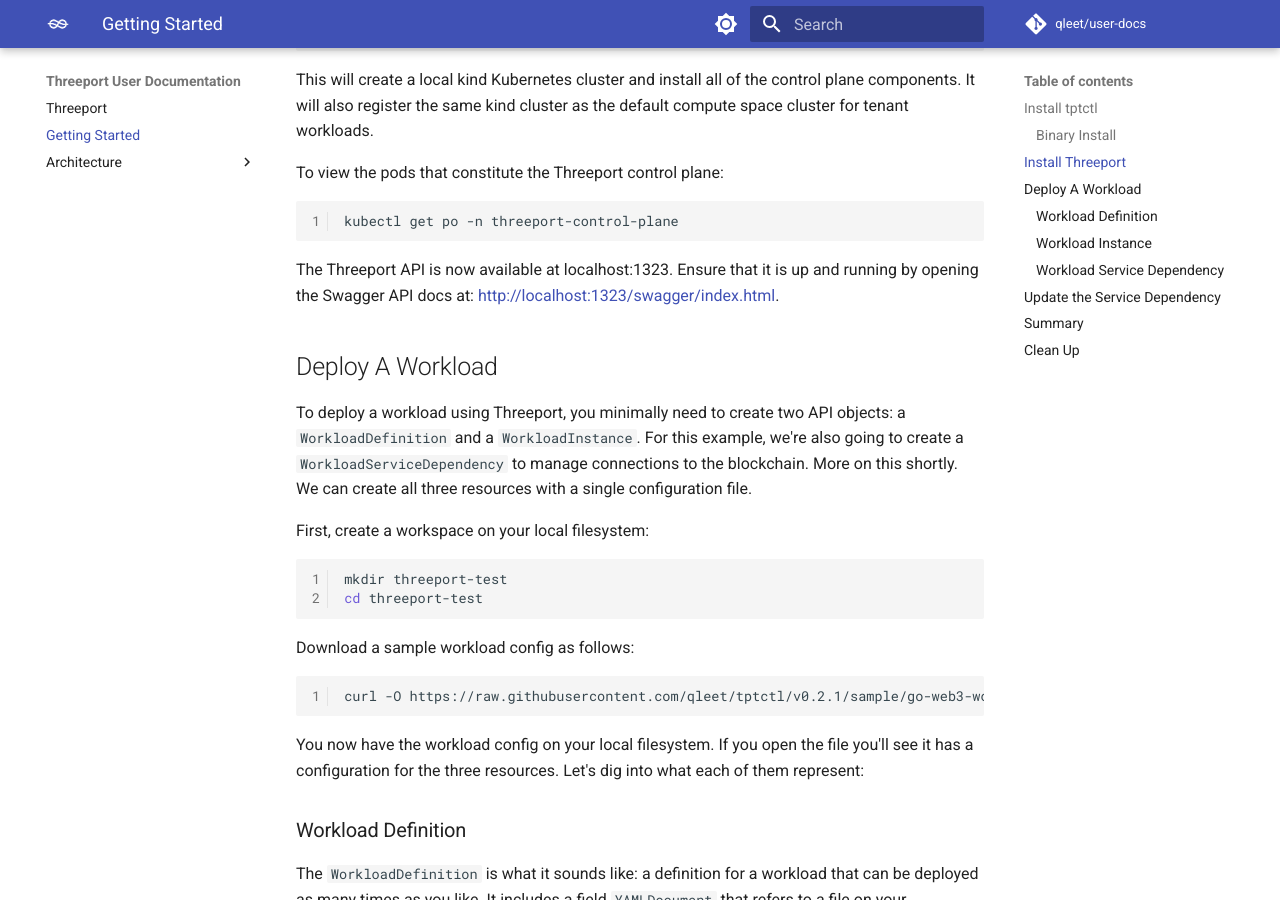
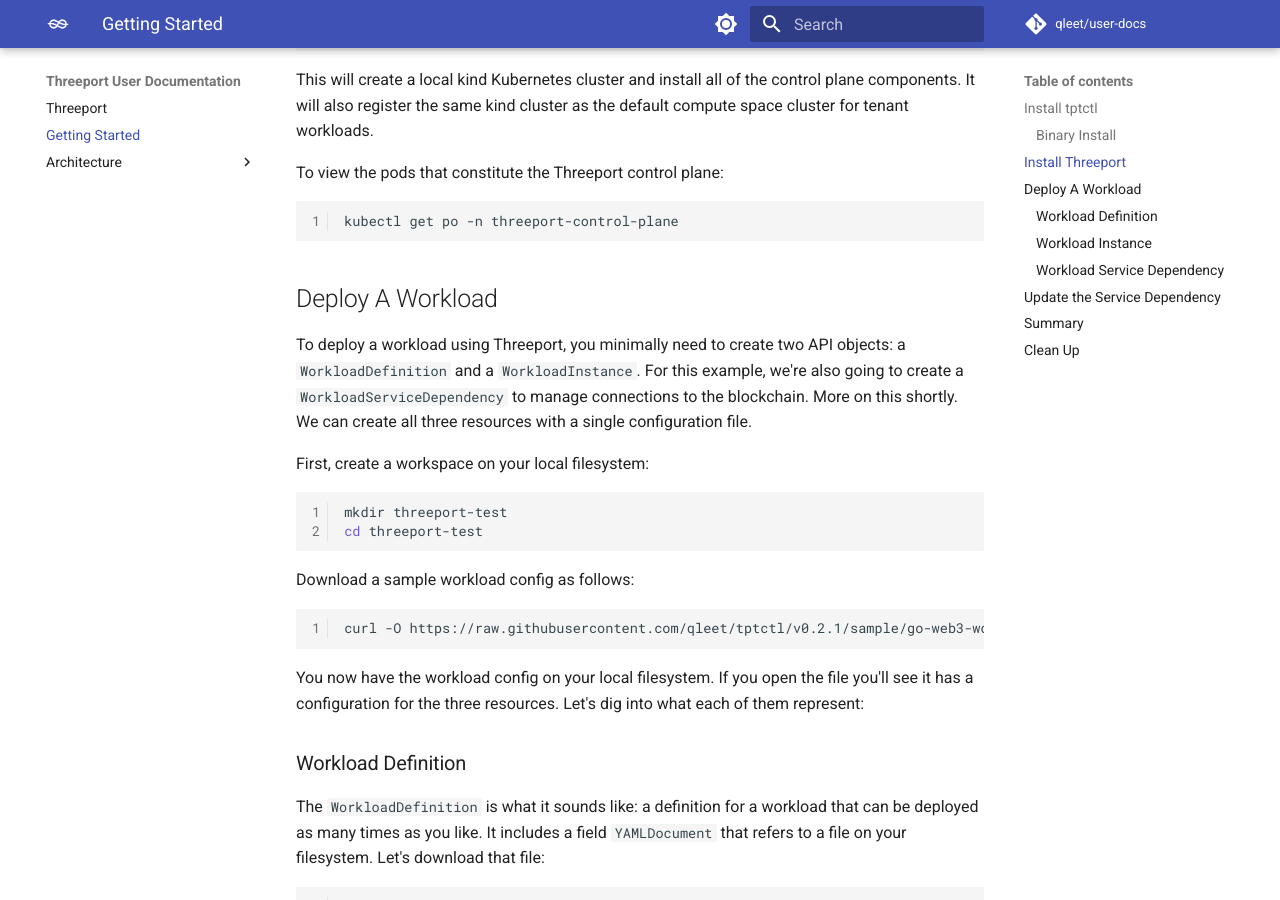
Before and after one commit to qleet/user-docs, an MkDocs documentation site: the page built from docs/getting-started.md, in a window 1280 px wide and 900 px high, scrolled down 1217 px. Built offline with MkDocs 1.6.1 and Material for MkDocs 9.7.7, drawn with Linux system fonts in a browser that asks for light colours; comment, search, counter and statistics services are not loaded.

Commit message:
fix: remove mention of swagger endpoint after creating control plane with tptctl

````diff
--- a/docs/getting-started.md
+++ b/docs/getting-started.md
@@ -63,10 +63,6 @@
 ```bash
 kubectl get po -n threeport-control-plane
 ```
-
-The Threeport API is now available at localhost:1323.  Ensure that it is up and
-running by opening the Swagger API docs at:
-[http://localhost:1323/swagger/index.html](http://localhost:1323/swagger/index.html).
 
 ## Deploy A Workload
 
````
